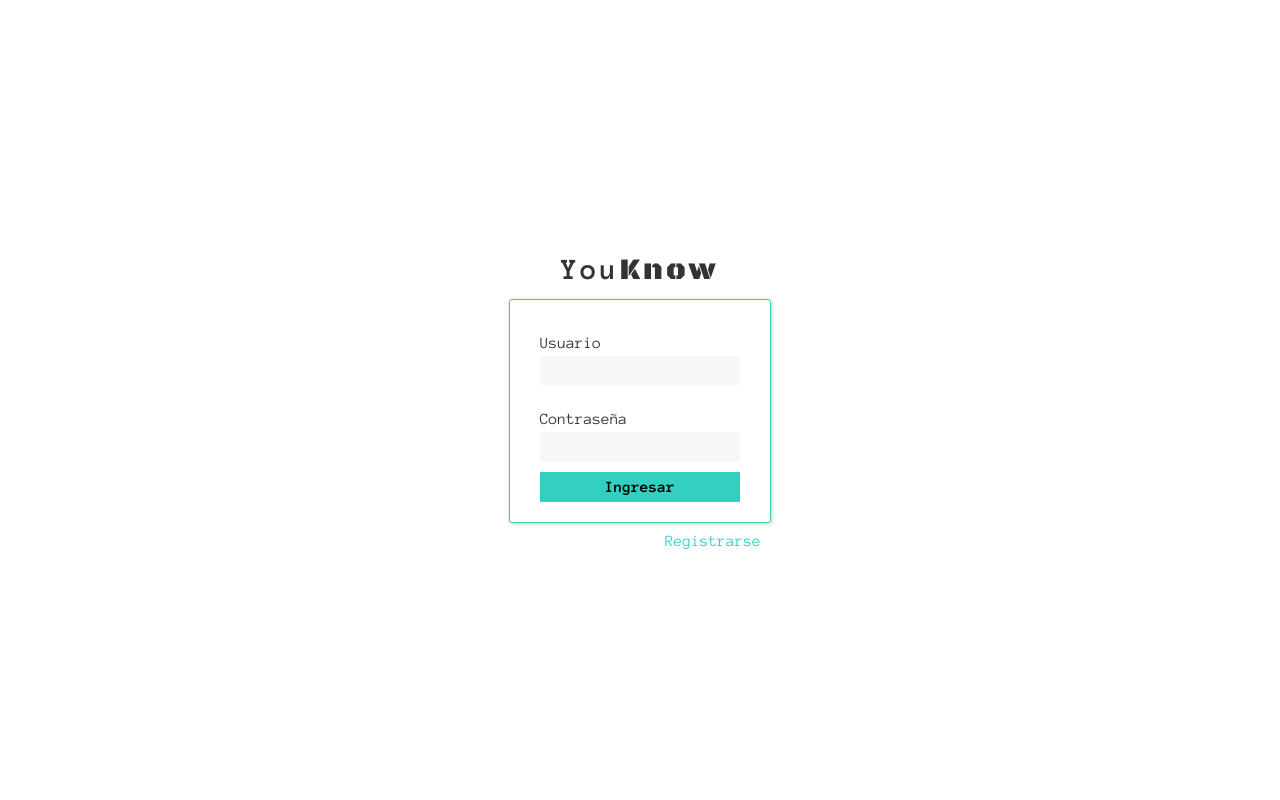
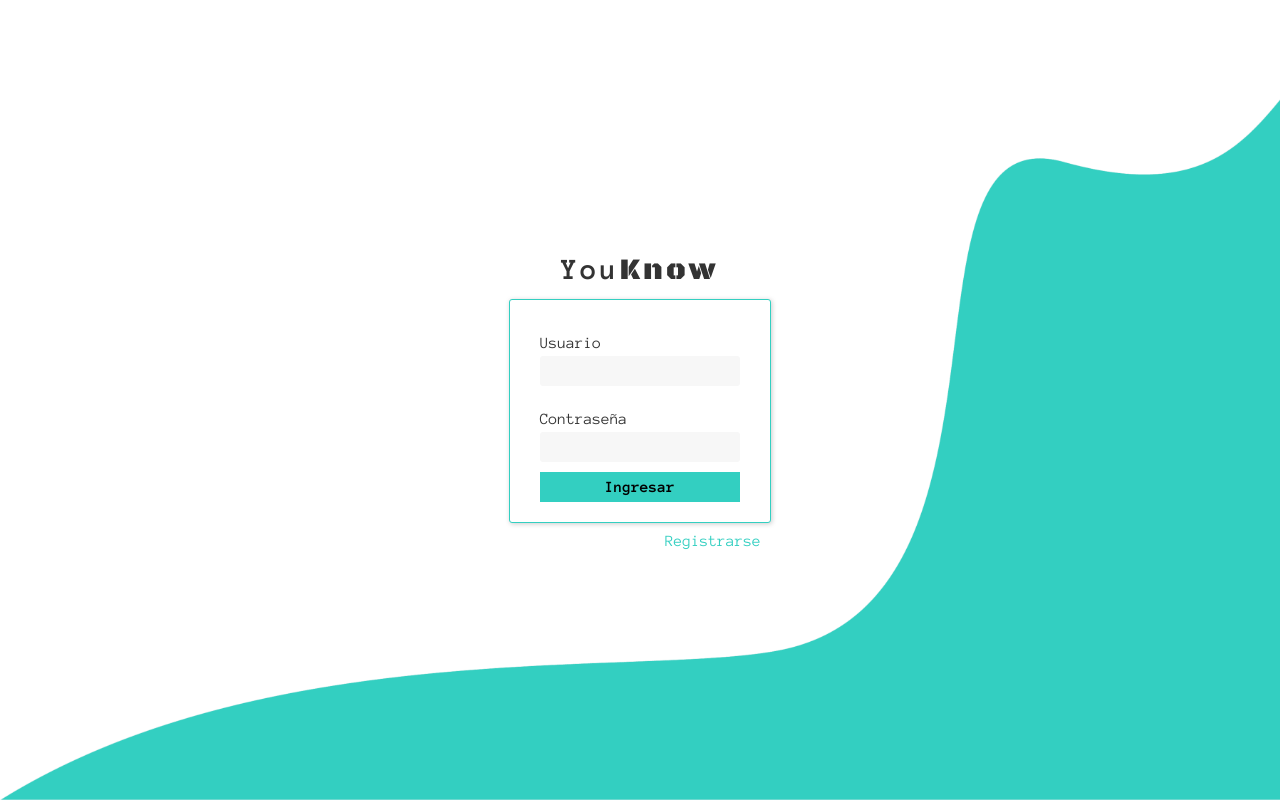
Before and after one commit to JoaSebas/YouKnow, a Vue app in the folder youknow/: page /Login in a window 1280 px wide. Built offline with nearby package versions, Linux system fonts and the light colour scheme; no server answers.

Commit message:
Fondo Imagen Formulario

```diff
--- a/youknow/src/views/Login.vue
+++ b/youknow/src/views/Login.vue
@@ -72,6 +72,8 @@ export default {
         justify-content: center;
         align-items: center;
         height: 100vh;
+        background-image: url('../assets/background/background-form.png');
+        background-size: cover;
     }
 
     .container-login >h1{
@@ -85,6 +87,7 @@ export default {
         border: 1px solid #33cfc1;
         box-shadow: 1px 1px 5px #cbcbcb;
         border-radius: 3px;
+        background: #fff;
     }
 
     .input-group{
```
Also changed, not shown: youknow/src/assets/background/background-form.png (added).
